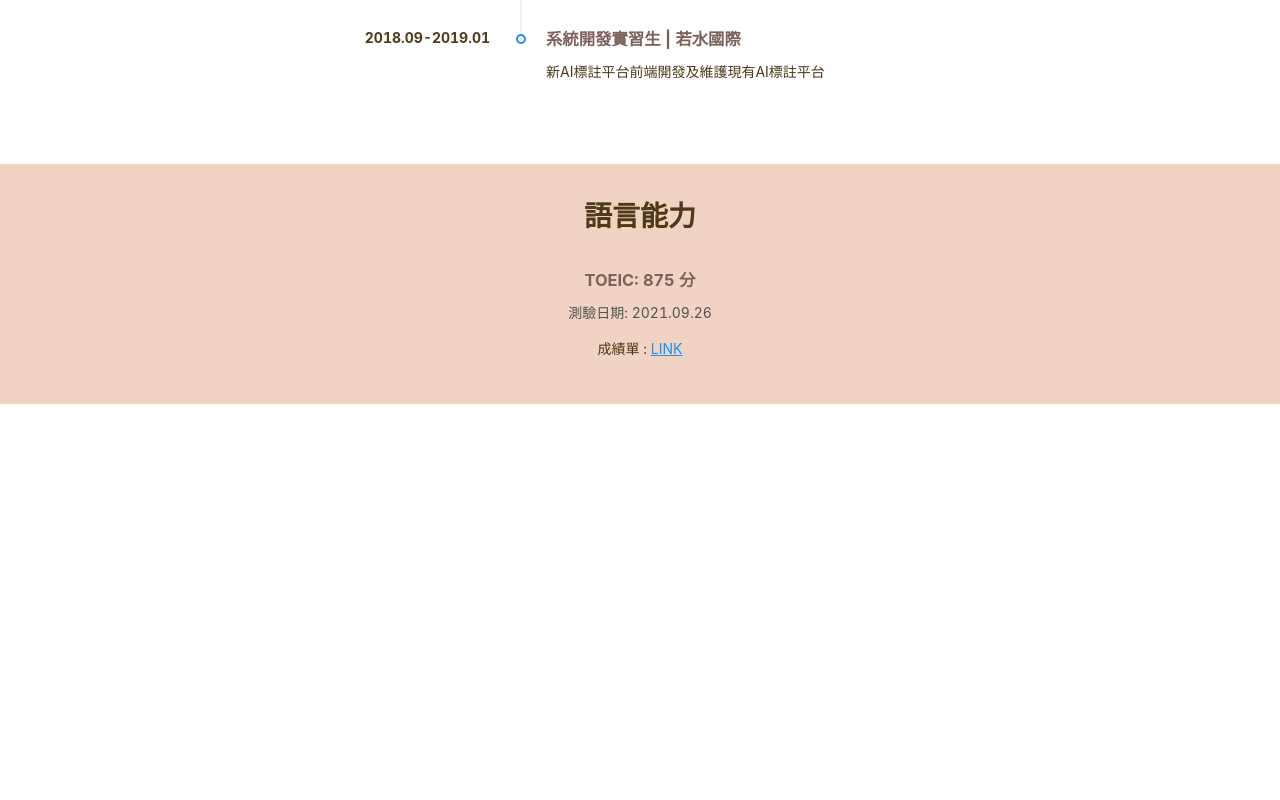
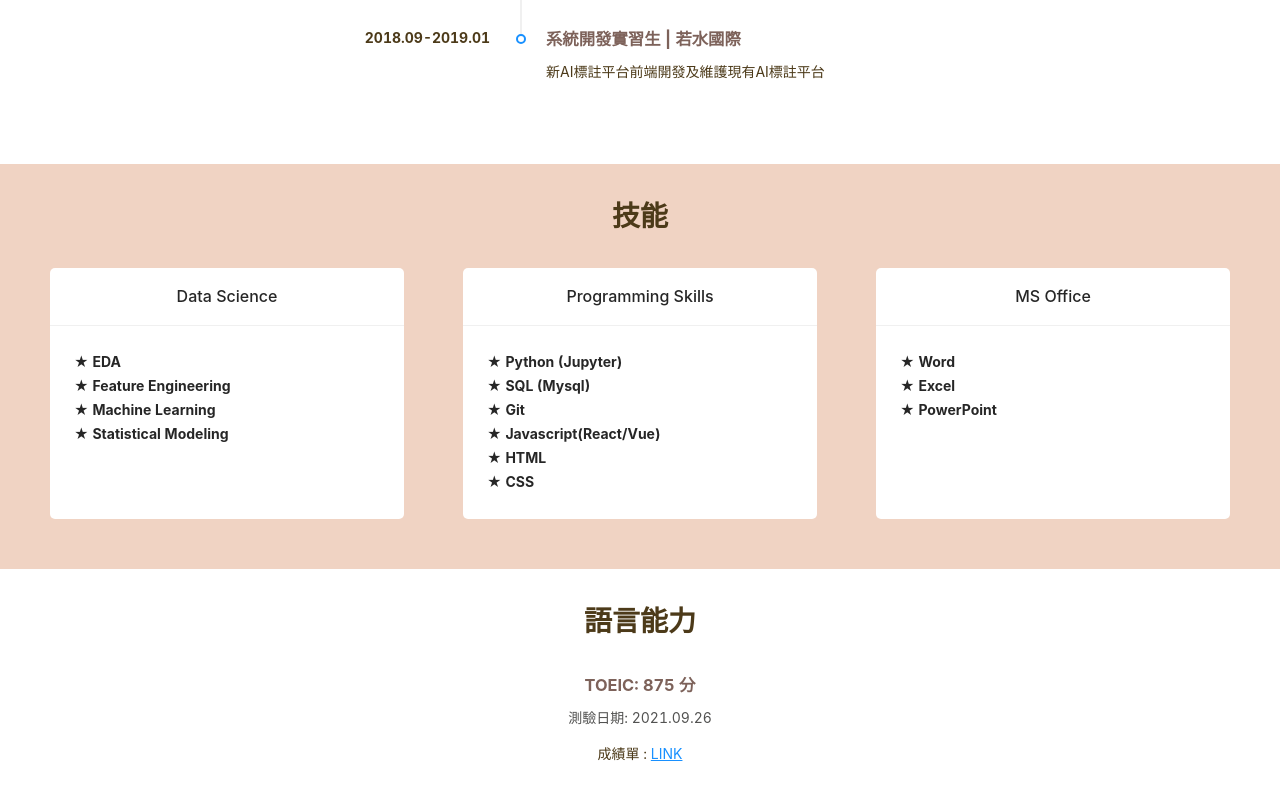
Before and after one commit to HsinShan/Portfolio-Blog, a React (Create React App) app: page / in a window 1280 px wide. Shown: the part 1451-2251 px from the top of the page. Before the commit the page ends 1855 px from the top, so only its background shows below. Built offline with nearby package versions, Linux system fonts and the light colour scheme.

Commit message:
Add skill component

```diff
--- /dev/null
+++ b/src/assets/style/main/skills.scss
@@ -0,0 +1,18 @@
+@import "../base";
+
+.skills {
+    display: flex;
+    justify-content: space-between;
+    margin: 20px 0;
+
+    .ant-card {
+        width: 30%;
+        border-radius: 5px;
+
+        .skill {
+            text-align: left;
+            font-weight: bold;
+            margin: 2px 0;
+        }
+    }
+}
--- /dev/null
+++ b/src/components/main/skills.js
@@ -0,0 +1,19 @@
+import React from "react";
+import { Card } from "antd";
+import SKILLS from "../../skills";
+import "../../assets/style/main/skills.scss";
+
+const Skills = () => {
+  return (
+    <div className="skills">
+      {SKILLS.map((skill) => (
+        <Card title={skill.title} bordered={false}>
+          {skill.skill.map((item) => (
+            <div className="skill">★ {item}</div>
+          ))}
+        </Card>
+      ))}
+    </div>
+  );
+};
+export default Skills;
--- a/src/pages/main.js
+++ b/src/pages/main.js
@@ -1,6 +1,7 @@
 import React from "react";
 import Title from "../components/main/title";
 import Experience from "../components/main/experience";
+import Skills from "../components/main/skills";
 import Language from "../components/main/language";
 import "../assets/style/main/index.scss";
 
@@ -15,6 +16,10 @@ const Main = () => {
         <Experience />
       </div>
       <div className="block">
+        <h1>技能</h1>
+        <Skills />
+      </div>
+      <div className="block block2">
         <Language />
       </div>
     </div>
--- /dev/null
+++ b/src/skills.js
@@ -0,0 +1,28 @@
+const SKILLS = [
+  {
+    title: "Data Science",
+    skill: [
+      "EDA",
+      "Feature Engineering",
+      "Machine Learning",
+      "Statistical Modeling",
+    ],
+  },
+  {
+    title: "Programming Skills",
+    skill: [
+      "Python (Jupyter)",
+      "SQL (Mysql)",
+      "Git",
+      "Javascript(React/Vue)",
+      "HTML",
+      "CSS",
+    ],
+  },
+  {
+    title: "MS Office",
+    skill: ["Word", "Excel", "PowerPoint"],
+  },
+];
+
+export default SKILLS;
```
